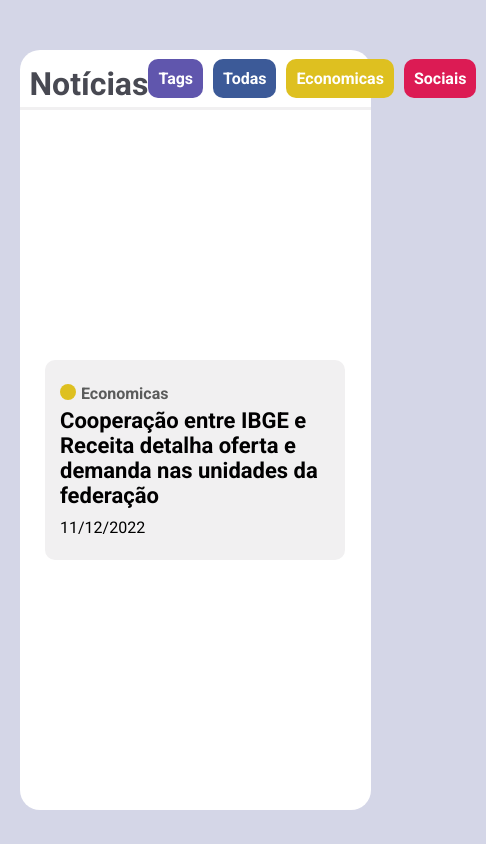
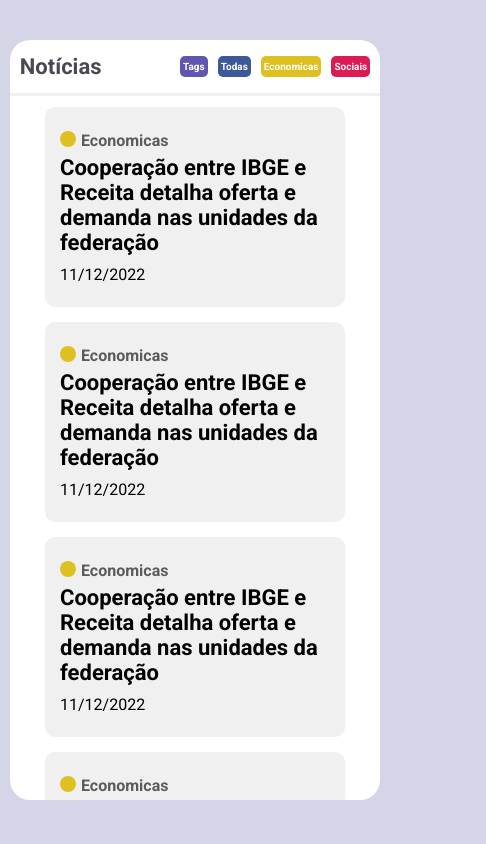
Before and after one commit to Rinpiki/ibge-noticias, a website: page segundaPagina/segundaPagina.html in a window 390 px wide. Shown: the whole page, 486 px wide, since content can reach past the window. Drawn offline with Linux system fonts and the light colour scheme.

Commit message:
add responsividade para todas as telas

```diff
--- a/segundaPagina/segundaPagina.css
+++ b/segundaPagina/segundaPagina.css
@@ -14,9 +14,9 @@ body {
 }
 
 .container {
-  margin-top: 50px;
+  margin-top: 40px;
   display: flex;
-  width: 90%;
+  width: 95%;
   height: 90vh;
   background: #ffff;
   border-radius: 20px;
@@ -85,9 +85,6 @@ li {
   overflow-y: auto;
 }
 
-.grid {
-}
-
 .card {
   display: flex;
   align-items: center;
@@ -128,3 +125,40 @@ a {
   font-size: 22px;
   font-weight: 600;
 }
+
+@media (max-width: 570px) {
+  li {
+    list-style: none;
+    margin-right: 10px;
+    margin-bottom: 10px;
+    padding: 5px;
+    background: #d4d6e7;
+    border-radius: 5px;
+    font-size: 12px;
+  }
+
+  h1 {
+    font-size: 22px;
+    margin-bottom: 10px;
+  }
+  .card {
+    margin-bottom: 10px;
+  }
+}
+
+@media (max-width: 560px) {
+  li {
+    list-style: none;
+    margin-right: 10px;
+    margin-bottom: 10px;
+    padding: 5px 3px;
+    background: #d4d6e7;
+    border-radius: 5px;
+    font-size: 10px;
+  }
+
+  h1 {
+    font-size: 22px;
+    margin-bottom: 10px;
+  }
+}
--- a/segundaPagina/segundaPagina.html
+++ b/segundaPagina/segundaPagina.html
@@ -33,6 +33,77 @@
             <p>11/12/2022</p>
           </div>
         </div>
+        <div class="card">
+          <div class="card-cc">
+            <span>Economicas</span>
+            <a href="">
+              Cooperação entre IBGE e Receita detalha oferta e demanda nas
+              unidades da federação
+            </a>
+            <p>11/12/2022</p>
+          </div>
+        </div>
+
+        <div class="card">
+          <div class="card-cc">
+            <span>Economicas</span>
+            <a href="">
+              Cooperação entre IBGE e Receita detalha oferta e demanda nas
+              unidades da federação
+            </a>
+            <p>11/12/2022</p>
+          </div>
+        </div>
+        <div class="card">
+          <div class="card-cc">
+            <span>Economicas</span>
+            <a href="">
+              Cooperação entre IBGE e Receita detalha oferta e demanda nas
+              unidades da federação
+            </a>
+            <p>11/12/2022</p>
+          </div>
+        </div>
+        <div class="card">
+          <div class="card-cc">
+            <span>Economicas</span>
+            <a href="">
+              Cooperação entre IBGE e Receita detalha oferta e demanda nas
+              unidades da federação
+            </a>
+            <p>11/12/2022</p>
+          </div>
+        </div>
+        <div class="card">
+          <div class="card-cc">
+            <span>Economicas</span>
+            <a href="">
+              Cooperação entre IBGE e Receita detalha oferta e demanda nas
+              unidades da federação
+            </a>
+            <p>11/12/2022</p>
+          </div>
+        </div>
+        <div class="card">
+          <div class="card-cc">
+            <span>Economicas</span>
+            <a href="">
+              Cooperação entre IBGE e Receita detalha oferta e demanda nas
+              unidades da federação
+            </a>
+            <p>11/12/2022</p>
+          </div>
+        </div>
+        <div class="card">
+          <div class="card-cc">
+            <span>Economicas</span>
+            <a href="">
+              Cooperação entre IBGE e Receita detalha oferta e demanda nas
+              unidades da federação
+            </a>
+            <p>11/12/2022</p>
+          </div>
+        </div>
       </conatiner-cards>
     </main>
   </body>
```
